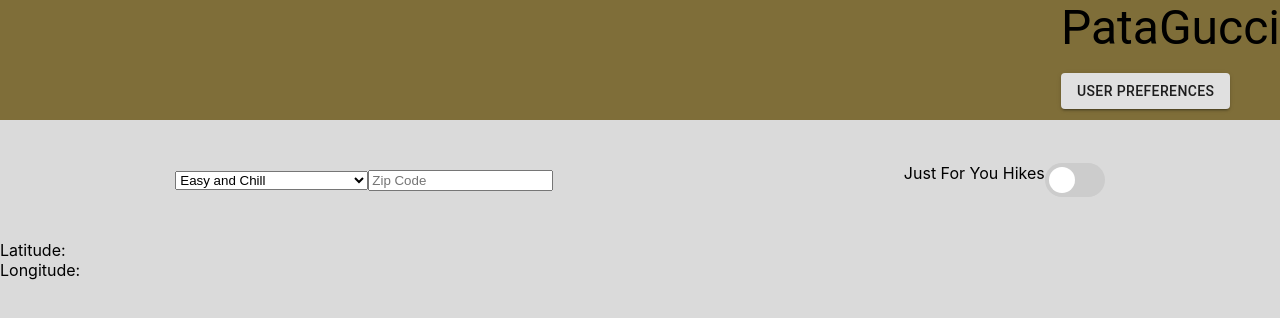
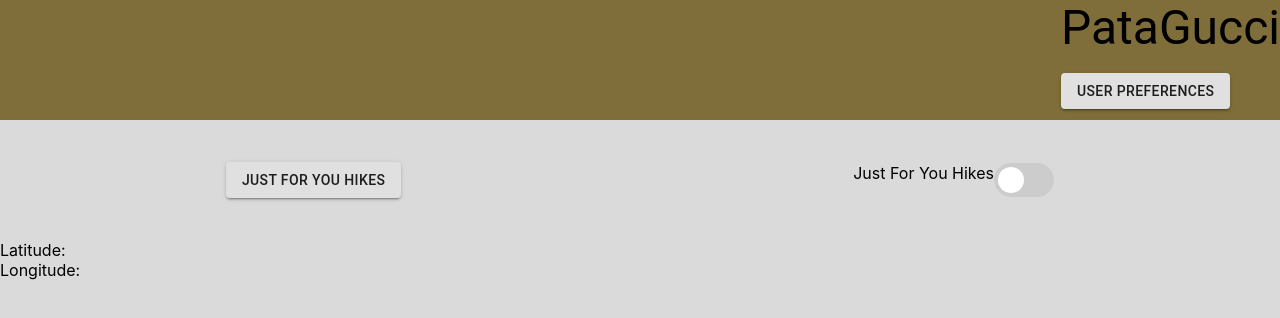
Before and after one commit to johnsoph/HikingTrailsJustForYou, a React (Create React App) app in the folder client/: page / in a window 1280 px wide. Shown: the top 318 px of the page. Built offline with nearby package versions, Linux system fonts and the light colour scheme; no server answers.

Commit message:
Moved Filter Bar to Modal, Modal doesn't properly pass states to App.tsx

```diff
--- a/client/src/App.tsx
+++ b/client/src/App.tsx
@@ -1,7 +1,7 @@
 import React, {useState, Component} from 'react';
 import './App.css';
 import TitleBarItem from './components/header/TitleBarItem'
-import FilterBarItem from './components/FilterBarItem'
+// import FilterBarItem from './components/FilterBarItem'
 import HikeBoxItem from './components/page/HikeBoxItem'
 import HikeInfoItem from './components/page/HikeInfoItem'
 import TemplateComponent from './components/TemplateComponent'
@@ -9,6 +9,7 @@
 import { DirectionsButton } from './components/DirectionsButton'
 import Location from './Location'
 import Toggle from './Toggle'
+import JustForYou from './components/page/JustForYou'
 import { callAPI } from './utils/api'
 import { DEFAULT_HIKES } from './common/mockHikes'
 import { callZipAPI } from './utils/zipCoords'
@@ -37,7 +38,7 @@
       </div>
 
       <div className="filterBar">
-        <FilterBarItem/>
+        <JustForYou/>
         <div className="toggleButton">
           <Toggle label="Just For You Hikes" onChange={setShowHikes}/>
         </div>
--- /dev/null
+++ b/client/src/components/page/JustForYou.tsx
@@ -0,0 +1,115 @@
+import React from 'react';
+import { connect } from "react-redux";
+import Button from '@material-ui/core/Button';
+import TextField from '@material-ui/core/TextField';
+import Dialog from '@material-ui/core/Dialog';
+import DialogActions from '@material-ui/core/DialogActions';
+import DialogContent from '@material-ui/core/DialogContent';
+import DialogContentText from '@material-ui/core/DialogContentText';
+import DialogTitle from '@material-ui/core/DialogTitle';
+import InputLabel from '@material-ui/core/InputLabel';
+import { Typography, Select, MenuItem } from '@material-ui/core';
+import FormControl from '@material-ui/core/FormControl';
+import { UPDATE_USER } from '../../redux/action-types';
+import { User } from '../../common/model';
+import { number } from 'prop-types';
+// import FilterBarItem from '../FilterBarItem';
+
+
+// type definitions
+interface StateProps {
+}
+
+// type definiton
+interface DispatchProps {
+}
+
+// type definition
+interface OwnProps {
+//   backgroundColor: string
+}
+
+type Props = StateProps & DispatchProps & OwnProps
+
+// redux state objects
+const mapState = (state: any) => {};
+
+// actions
+const mapDispatch = {};
+
+
+function JustForYou(props: Props) {
+  const [openDialog, setOpenDialog] = React.useState(false);
+  const [filterSelection, setFilterSelection] = React.useState('');
+//   const [submit, handleSave] = React.useState({filterSelection});
+//   const [userHikingExperience, setUserHikingExperience] = React.useState(props.user?.hikingExperience);
+
+  const handleClickOpenDialog = () => {
+    setOpenDialog(true);
+  };
+
+  const handleCloseDialog = () => {
+    setOpenDialog(false);
+  };
+
+  const handleSave = () => {
+    // save values
+    setOpenDialog(false);
+  };
+
+  const handleChange = (e) => {
+    setFilterSelection(e.target.value)
+  }
+
+  const getJustForYouDialog = () => {
+    debugger;
+    return (
+      <Dialog open={openDialog} onClose={handleCloseDialog} aria-labelledby="form-dialog-title">
+          <DialogTitle id="form-dialog-title">Just For You Settings</DialogTitle>
+          <DialogContent>
+            <DialogContentText>
+              Select how you would like to filter your hikes
+            </DialogContentText>
+            <FormControl className="FilterBar">
+                <InputLabel id="JustForYouLabel">Select Filter</InputLabel>
+                <Select
+                    labelId="hiking_vibe"
+                    id="hiking_vibe"
+                    value ={filterSelection}
+                    onChange={handleChange}>
+                    <MenuItem value=""><em>Nearby Hikes</em></MenuItem>
+                    <MenuItem value="easy_and_chill">Easy and Chill</MenuItem>
+                    <MenuItem value="best_match">Best Match My Fitness Level</MenuItem>
+                    <MenuItem value="challenge_me">Challenge Me</MenuItem>
+                </Select>
+                <input type="text" placeholder="Zip Code"/>
+            </FormControl>
+          </DialogContent>
+          <DialogActions>
+          <Button onSubmit={handleSave} color="primary">
+              Save
+            </Button>
+            <Button onClick={handleCloseDialog} color="primary">
+              Cancel
+            </Button>
+          </DialogActions>
+        </Dialog>
+    )
+  };
+
+  return (
+    <div>
+       <Button
+       className="JustForYouButton"
+       variant="contained"
+       onClick={handleClickOpenDialog}>
+        Just For You Hikes
+      </Button>
+      {getJustForYouDialog()}
+    </div>
+  );
+}
+
+export default (JustForYou)
+
+// export default connect<StateProps, DispatchProps, OwnProps>(JustForYou)
```
